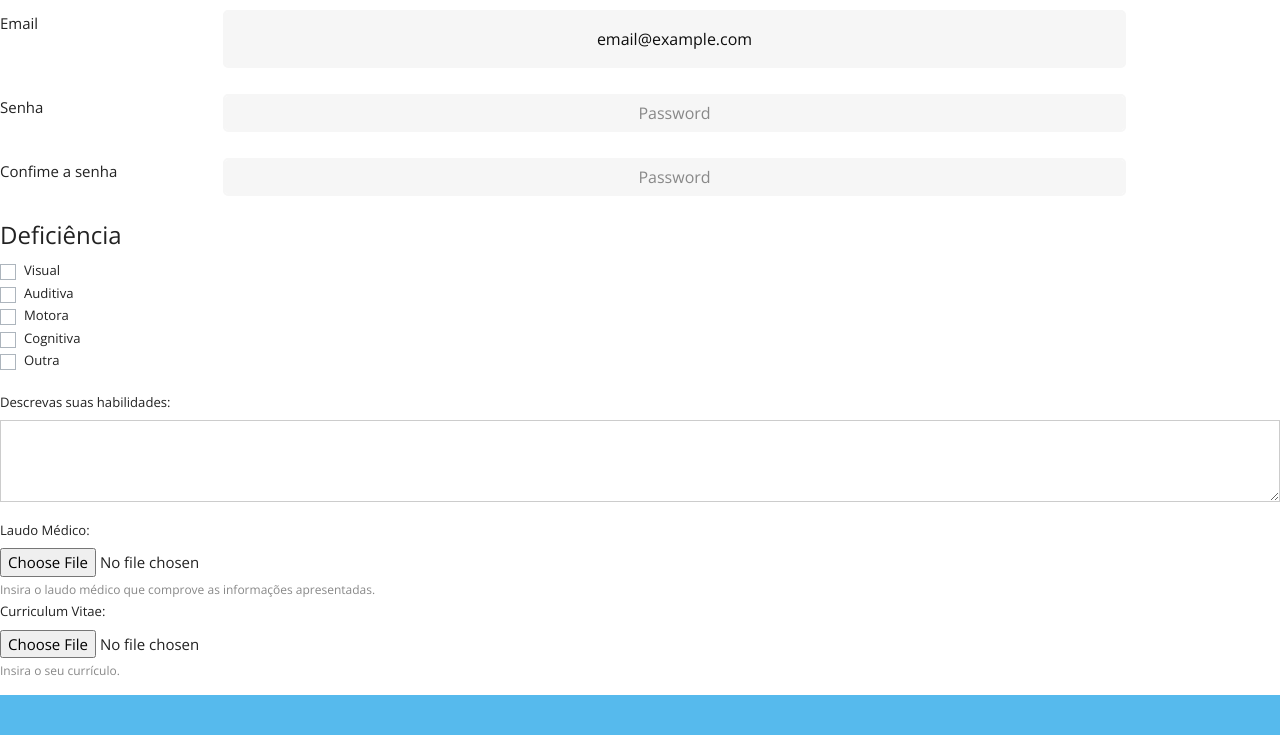
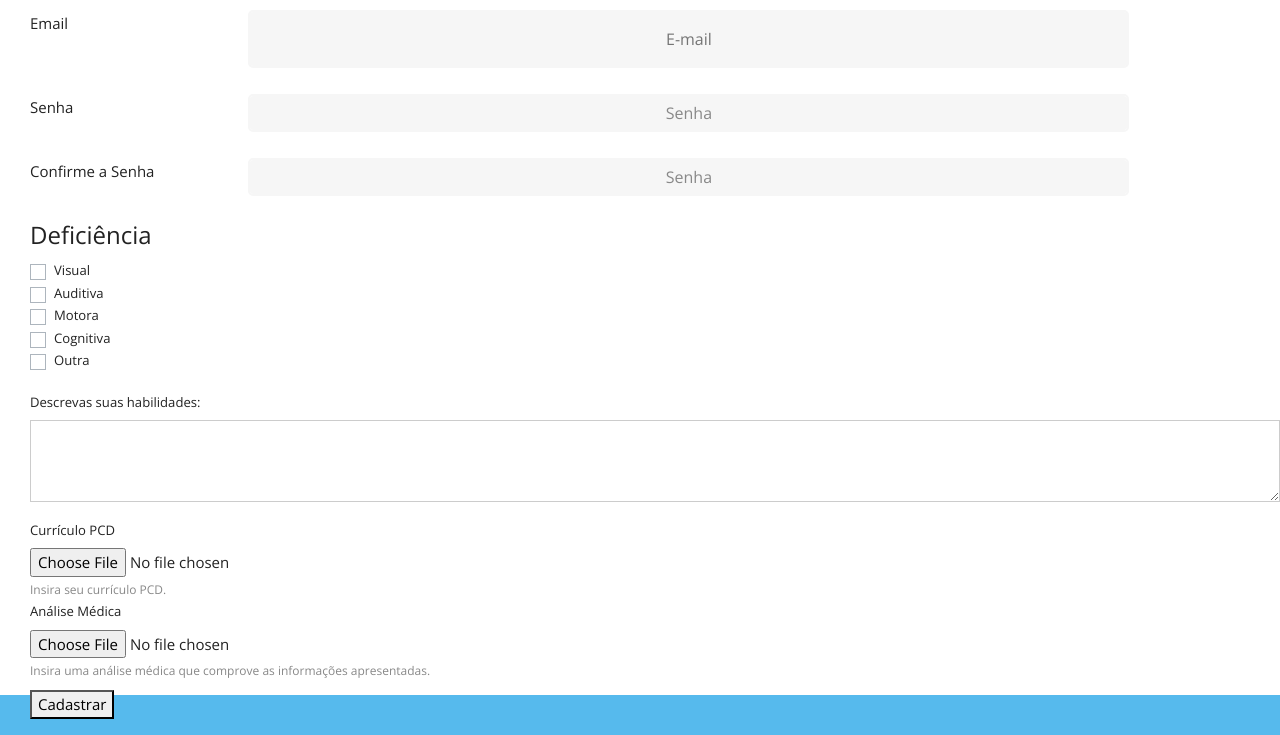
Before and after one commit to elainecruz/HackaPet-2019, a plain HTML site: page cadastro.html in a window 1280 px wide. Shown: the part 105-840 px from the top of the page. Before the commit the page ends 801 px from the top, so only its background shows below. Drawn offline with nearby package versions, Linux system fonts and the light colour scheme.

Commit message:
Add files via upload

```diff
--- a/cadastro.html
+++ b/cadastro.html
@@ -33,13 +33,13 @@
 
           <body>
                 <link rel="stylesheet" type="text/css" href="bootstrap.min (2).css">
-                <form>
+                <form style="padding-left: 30px">
                         <fieldset>
                           <legend>Cadastro</legend>
                           <div class="form-group row">
                             <label for="staticEmail" class="col-sm-2 col-form-label">Email</label>
                             <div class="col-sm-10">
-                              <input type="text" readonly="" class="form-control-plaintext" id="staticEmail" value="email@example.com">
+                              <input type="text"  class="form-control-plaintext" id="staticEmail" placeholder="E-mail">
                             </div>
                           </div>
                           <!--
@@ -52,13 +52,13 @@
                           <div class="form-group row">
                             <label for="exampleInputPassword1" class="col-sm-2 col-form-label">Senha</label>
                             <div class="col-sm-10">
-                              <input type="password" class="form-control" id="exampleInputPassword1" placeholder="Password">
+                              <input type="password" class="form-control" id="exampleInputPassword1" placeholder="Senha">
                             </div>
                           </div>
                           <div class="form-group row">
-                              <label for="exampleInputPassword1" class="col-sm-2 col-form-label">Confime a senha</label>
+                              <label for="exampleInputPassword1" class="col-sm-2 col-form-label">Confirme a Senha</label>
                               <div class="col-sm-10">
-                                <input type="password" class="form-control" id="exampleInputPassword2" placeholder="Password">
+                                <input type="password" class="form-control" id="exampleInputPassword2" placeholder="Senha">
                               </div>
                             </div>
                           <fieldset>
@@ -114,12 +114,13 @@
                           </div>
                         -->
                         <div class="form-group">
-                          <label for="exampleInputFile">Laudo Médico:</label>
+                          <label for="exampleInputFile">Currículo PCD</label>
                           <input type="file" class="form-control-file" id="exampleInputFile" aria-describedby="fileHelp">
-                          <small id="fileHelp" class="form-text text-muted">Insira o laudo médico que comprove as informações apresentadas.</small>
-                          <label for="exampleInputFile">Curriculum Vitae:</label>
+                          <small id="fileHelp" class="form-text text-muted">Insira seu currículo PCD.</small>
+                          <label for="exampleInputFile">Análise Médica</label>
                           <input type="file" class="form-control-file" id="exampleInputFile" aria-describedby="fileHelp">
-                          <small id="fileHelp" class="form-text text-muted">Insira o seu currículo.</small>
+                          <small id="fileHelp" class="form-text text-muted">Insira uma análise médica que comprove as informações apresentadas.</small>
+                          <button style="margin-top:10px"><a style="text-decoration: none; color: black; cursor: default" href="./perfil.html">Cadastrar</a></button>
                         </div>
                           <!--
                           <fieldset class="form-group">
```
Also changed, not shown: empresas.html (+24 -0 lines), perfil.html (+6 -2 lines), images/acessibilidade.png, style.css.
